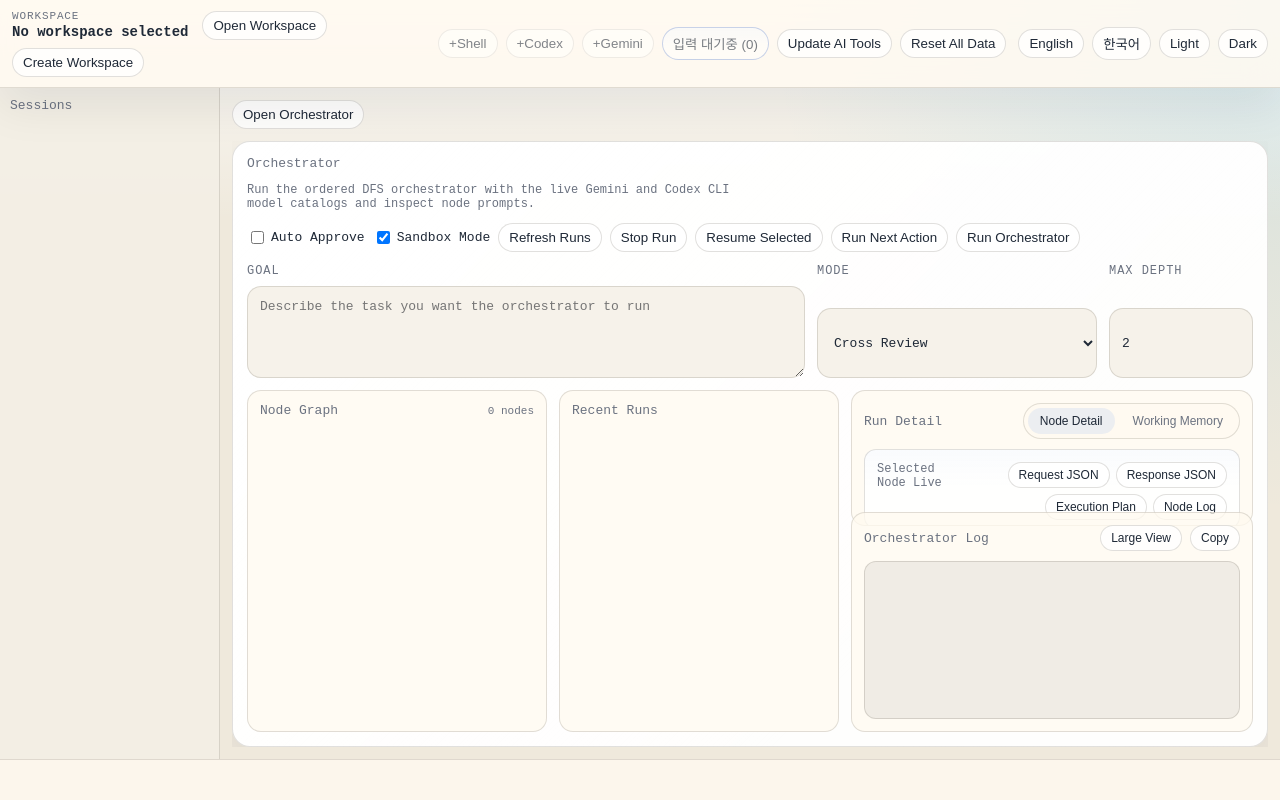
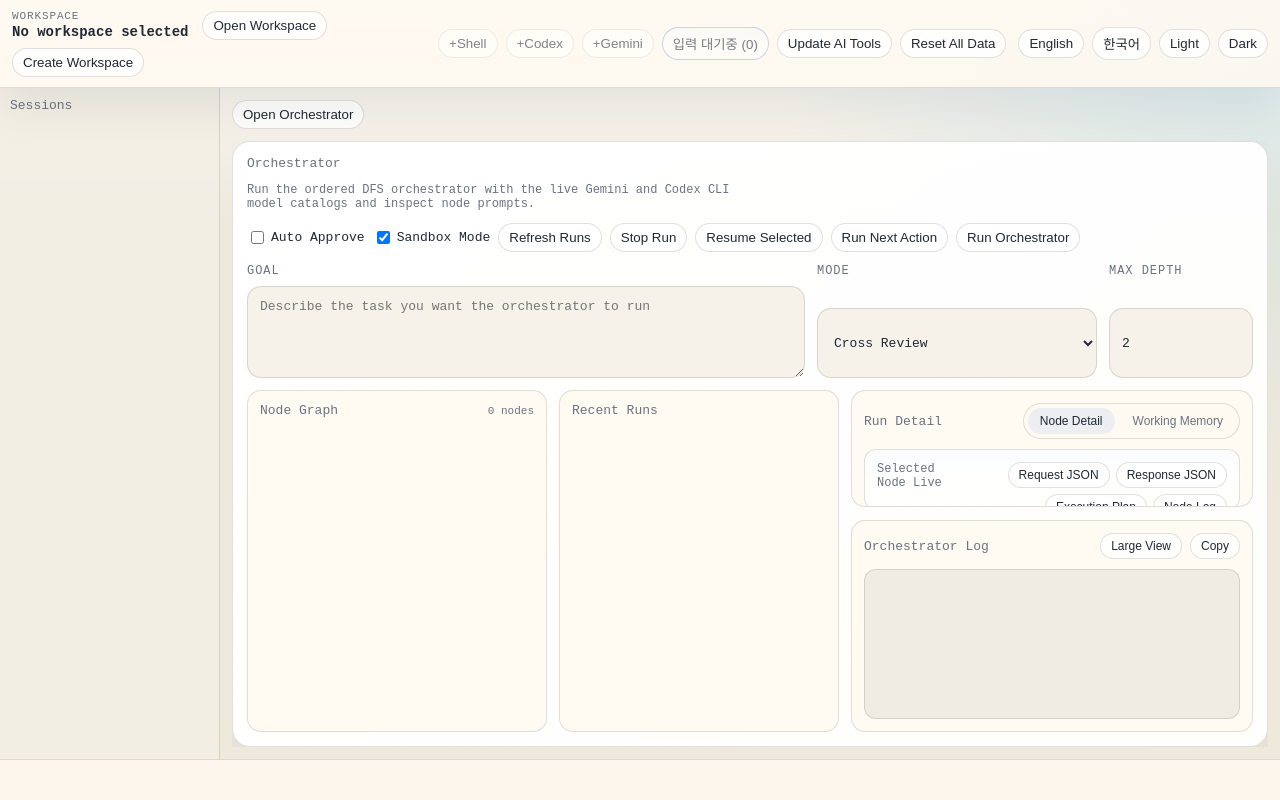
Before and after one commit to newdlops/TaskSaw, a website with bundled scripts: page src/renderer/index.html in a window 1280 px wide. Built offline with nearby package versions, Linux system fonts and the light colour scheme.

Commit message:
Orchestrator 레이아웃 및 스타일링 최적화: grid 간격, 여백, 오버플로우 및 min-height 속성 조정

```diff
--- a/src/renderer/styles.css
+++ b/src/renderer/styles.css
@@ -443,7 +443,7 @@ body[data-has-sessions="false"] #sidebar {
   grid-row: 1 / span 2;
   display: grid;
   grid-template-rows: minmax(0, 1fr) minmax(220px, 0.72fr);
-  gap: 12px;
+  gap: 5px;
   min-height: 0;
   overflow: hidden;
 }
@@ -462,11 +462,8 @@ body[data-has-sessions="false"] #sidebar {
 }
 
 .orchestrator-detail-card {
-  flex: 0 0 auto;
   min-height: 0;
   grid-template-rows: auto auto minmax(min-content, 1fr);
-  height: 100%;
-  max-height: 100%;
   overflow: auto;
 }
 
@@ -625,7 +622,7 @@ body[data-has-sessions="false"] #sidebar {
 }
 
 .orchestrator-next-actions-card {
-  margin-bottom: 12px;
+  margin-bottom: 5px;
 }
 
 .orchestrator-next-actions-summary {
@@ -1375,7 +1372,7 @@ body[data-has-sessions="false"] #sidebar {
 }
 
 .orchestrator-log-card {
-  flex: 0 0 auto;
+  margin-top: 8px;
 }
 
 #terminal-root {
```
